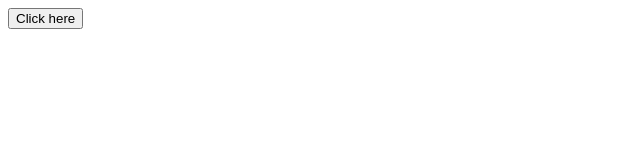
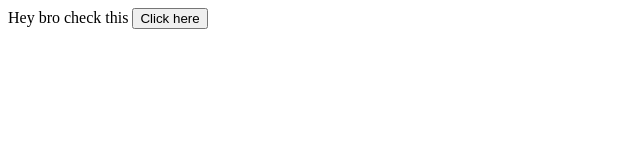
Before and after one commit to KarthikAcharya9148/exercise-portfolio, a plain HTML site: page index.html in a window 1280 px wide. Shown: the whole page, without its empty margins (0-640 px from the left). Drawn offline with Linux system fonts and the light colour scheme.

Commit message:
new commit

```diff
--- a/index.html
+++ b/index.html
@@ -2,7 +2,7 @@
 <html lang="english">
 
 <head>
-
+<tittle> Hey bro check this</tittle>
     <button>Click here</button>
 
 
```
